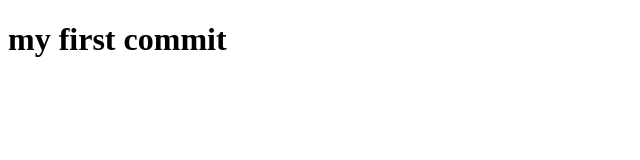
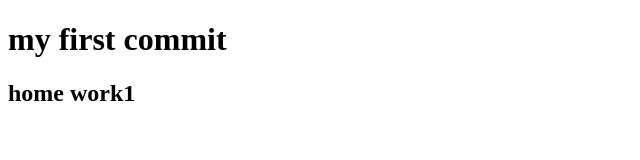
Before and after one commit to Fasika-Aga/Test, a plain HTML site: page index.html in a window 1280 px wide. Shown: the whole page, without its empty margins (0-640 px from the left). Drawn offline with Linux system fonts and the light colour scheme.

Commit message:
it's friday

```diff
--- a/index.html
+++ b/index.html
@@ -8,5 +8,6 @@
 <body>
     <h1> my first commit</h1>
 
+    <h2> home work1</h2>
 </body>
 </html>
```
